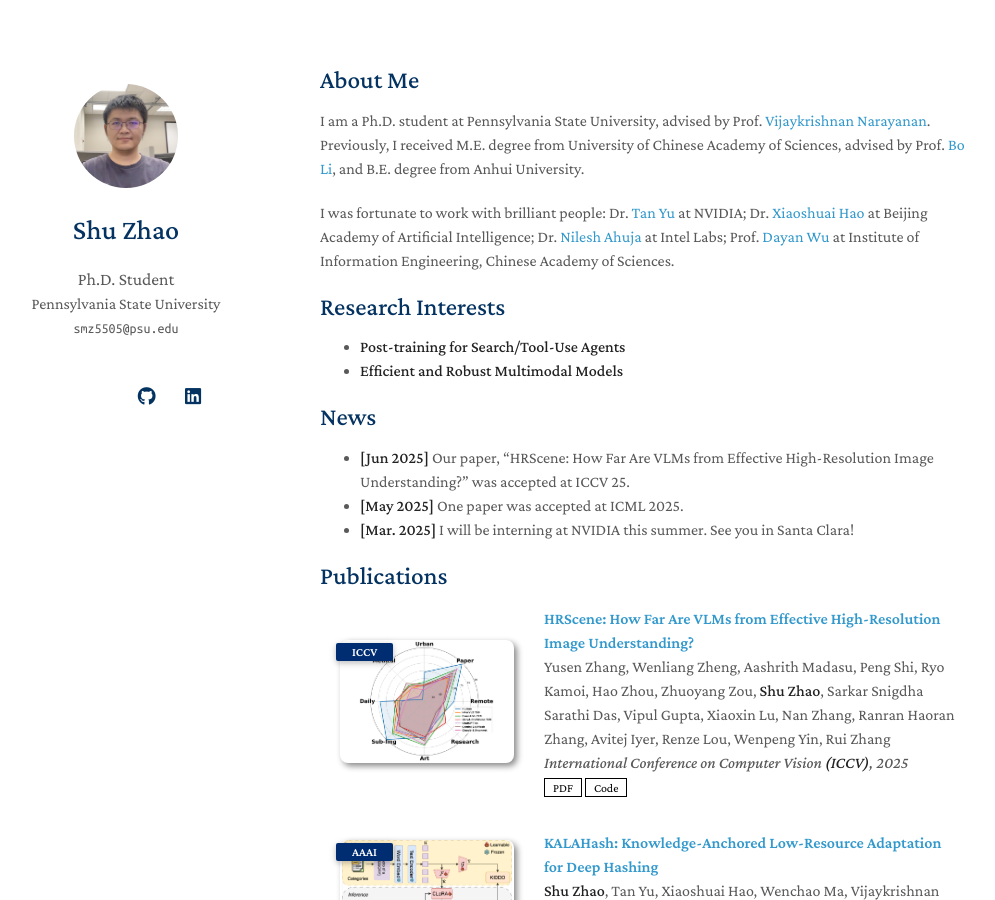
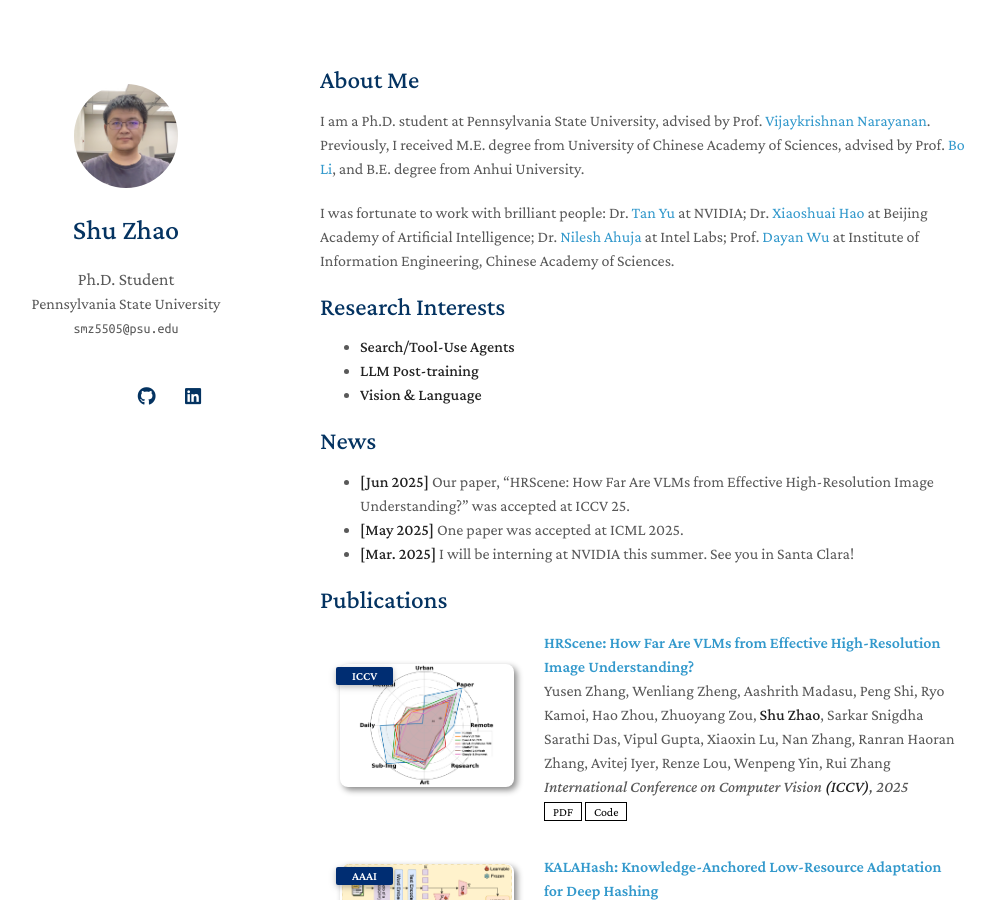
Before and after one commit to Tree-Shu-Zhao/Tree-Shu-Zhao.github.io, a Jekyll site: the page built from index.md, in a window 1280 px wide and 900 px high. Shown: the whole window, without its empty margins (150-1145 px from the left). Built offline with Jekyll 4.4.1, drawn with Linux system fonts in a browser that asks for light colours; nearby versions of some CDN libraries; a style sheet for code colours, icons or effects is not loaded; our own code applies the rules of GitHub Pages for plain Markdown files.

Commit message:
Update index.md

```diff
--- a/index.md
+++ b/index.md
@@ -9,8 +9,9 @@ I am a Ph.D. student at Pennsylvania State University, advised by Prof. [Vijaykr
 I was fortunate to work with brilliant people: Dr. [Tan Yu](https://sites.google.com/site/tanyuspersonalwebsite/) at NVIDIA; Dr. [Xiaoshuai Hao](https://scholar.google.com/citations?user=ui0lvY4AAAAJ) at Beijing Academy of Artificial Intelligence; Dr. [Nilesh Ahuja](https://scholar.google.com/citations?user=y9njJHAAAAAJ) at Intel Labs; Prof. [Dayan Wu](https://scholar.google.com/citations?user=O6g-IHsAAAAJ) at Institute of Information Engineering, Chinese Academy of Sciences.
 
 ## Research Interests
-- **Post-training for Search/Tool-Use Agents**
-- **Efficient and Robust Multimodal Models**
+- **Search/Tool-Use Agents**
+- **LLM Post-training**
+- **Vision & Language**
 
 ## News
 - **[Jun 2025]** Our paper, "HRScene: How Far Are VLMs from Effective High-Resolution Image Understanding?" was accepted at ICCV 25.
```
